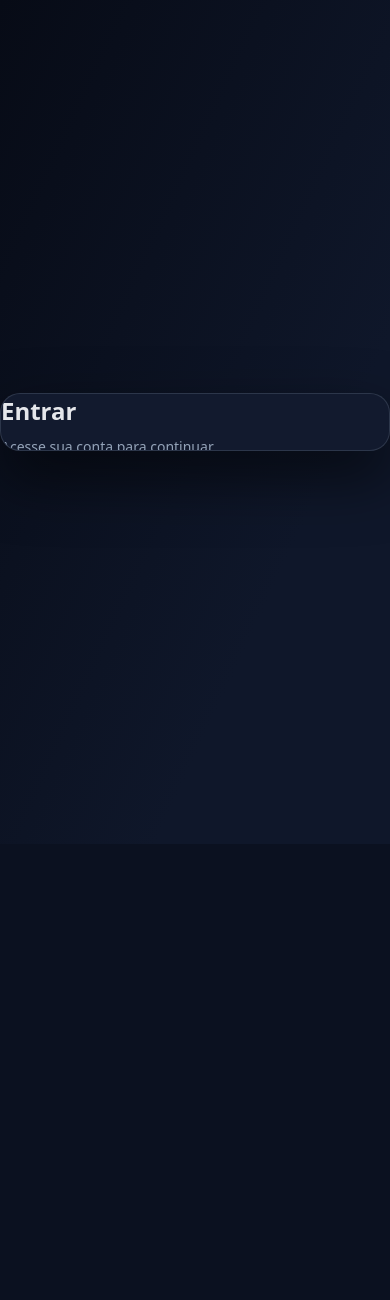
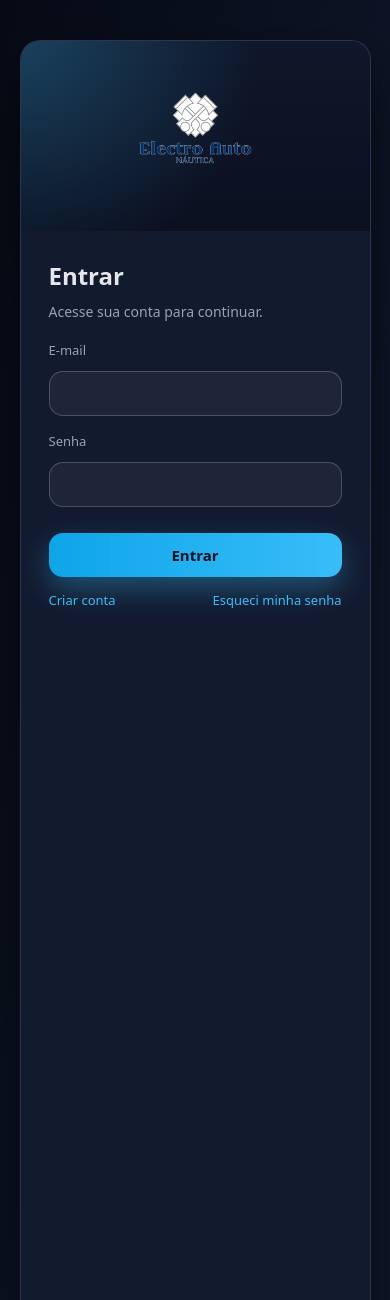
Before and after one commit to NettoSantana/gerenciador-ativos, a Flask app: page /login in a window 390 px wide. Shown: the top 1300 px of the page. Before the commit the page ends 463 px from the top, so only its background shows below. Run offline with Flask 3, Linux system fonts and the light colour scheme.

Commit message:
﻿fix: correção completa do layout mobile da tela de login
- removido height fixo no mobile
- container se adapta ao tamanho da tela
- logo agora aparece corretamente no topo
- formulário não some mais no iPhone
- layout PC preservado 100%

```diff
--- a/static/login.css
+++ b/static/login.css
@@ -1,6 +1,6 @@
 /* ============================================================
    LAYOUT PREMIUM — LOGIN
-   Gerenciador de Ativos — NettCore
+   Electro Auto Náutica
    ============================================================ */
 
 /* Reseta margin/padding */
@@ -21,13 +21,13 @@
 .login-container {
   width: 100%;
   max-width: 980px;
-  height: 560px;
   background: var(--card);
   border-radius: 20px;
   display: flex;
   overflow: hidden;
   border: 1px solid rgba(148,163,184,0.20);
   box-shadow: 0 25px 60px rgba(0,0,0,0.60);
+  height: 560px; /* 🔥 Só PC */
 }
 
 /* Coluna Esquerda (LOGO / MARCA) */
@@ -45,31 +45,6 @@
   text-align: center;
 }
 
-.brand-logo {
-  width: 80px;
-  height: 80px;
-  background: linear-gradient(to bottom right, #38bdf8, #0ea5e9);
-  border-radius: 20px;
-  display: flex;
-  align-items: center;
-  justify-content: center;
-  color: #0b1020;
-  font-size: 34px;
-  font-weight: 700;
-  margin: 0 auto 20px auto;
-}
-
-.brand-title {
-  font-size: 24px;
-  font-weight: 600;
-}
-
-.brand-sub {
-  margin-top: 6px;
-  color: var(--muted);
-  font-size: 13px;
-}
-
 /* Coluna Direita (FORMULÁRIOS) */
 .login-right {
   width: 55%;
@@ -78,7 +53,7 @@
   overflow: hidden;
 }
 
-/* Painéis que alternam entre si */
+/* Painéis */
 .form-panel {
   position: absolute;
   top: 0;
@@ -151,7 +126,7 @@
   text-decoration: underline;
 }
 
-/* Botão primário */
+/* Botão */
 .btn-primary {
   padding: 12px;
   width: 100%;
@@ -171,42 +146,52 @@
   transform: translateY(-1px);
 }
 
-.hint {
-  margin-top: 14px;
-  font-size: 12px;
-  color: var(--muted);
-}
-
 /* ================================
-   MOBILE — troca slide → fade
+   MOBILE — layout perfeito
    ================================ */
 @media (max-width: 768px) {
+
+  .login-body {
+    align-items: flex-start;  /* 🔥 Mostra o topo primeiro */
+    padding-top: 40px;
+  }
+
   .login-container {
-    height: auto;
-    max-width: 420px;
     flex-direction: column;
+    max-width: 380px;
+    width: 90%;
+    height: auto;           /* 🔥 Corrige o BUG */
+    min-height: auto;
   }
 
   .login-left {
-    display: none;
+    display: flex;          /* Exibe a logo no topo */
+    width: 100%;
+    padding: 20px;
+  }
+
+  .brand-box img {
+    width: 140px !important;
+    height: auto;
   }
 
   .login-right {
     width: 100%;
     padding: 28px;
     height: auto;
+    position: relative;
   }
 
   .form-panel {
-    left: 0;
+    position: static;
     width: 100%;
-    transform: translateX(0) !important;
     opacity: 0;
+    transform: none !important;
   }
 
   .form-panel.active {
     opacity: 1;
-    transform: none;
     transition: opacity .25s ease;
   }
+
 }
```
